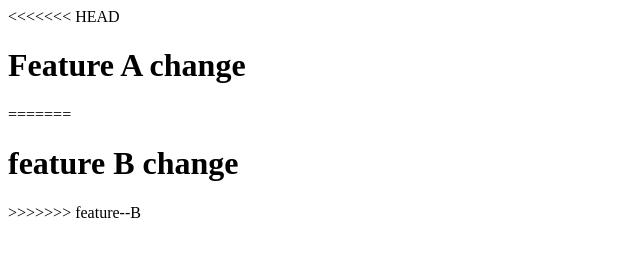
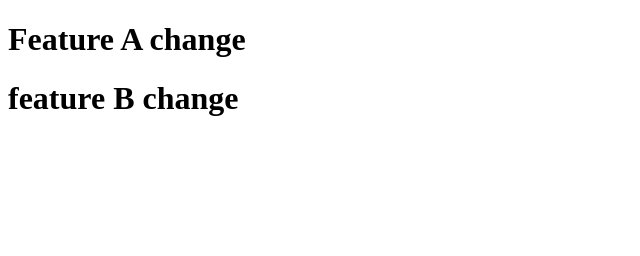
Before and after one commit to shethuram/Git, a plain HTML site: page Task-04/index.html in a window 1280 px wide. Shown: the whole page, without its empty margins (0-640 px from the left). Drawn offline with Linux system fonts and the light colour scheme.

Commit message:
HTML-04 : updated title

```diff
--- a/Task-04/index.html
+++ b/Task-04/index.html
@@ -1,13 +1,10 @@
 <!DOCTYPE html>
 <html>
 <head>
-  <title>Git Undo Demo</title>
+  <title>Git conflict Demo</title>
 </head>
 <body>
-<<<<<<< HEAD
   <h1>Feature A change</h1>
-=======
   <h1>feature B change</h1>
->>>>>>> feature--B
 </body>
 </html>
```
